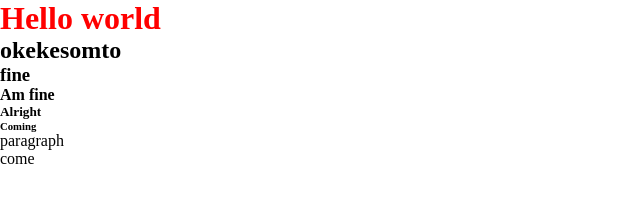
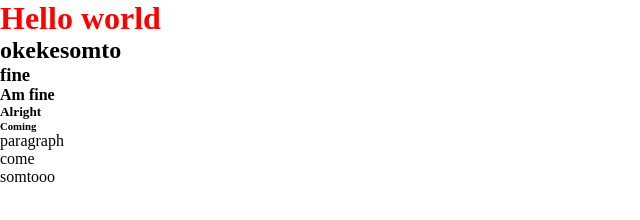
Before and after one commit to okekesomto778-cyber/Somtoo, a website: page index.html in a window 1280 px wide. Shown: the full height of the page, 0-640 px from the left. Drawn offline with Linux system fonts and the light colour scheme.

Commit message:
added h7 commit

```diff
--- a/index.html
+++ b/index.html
@@ -15,5 +15,6 @@
     <h6>Coming</h6>
     <p>paragraph</p>
     <p>come</p>
+    <p>somtooo</p>
 </body>
 </html>
```
